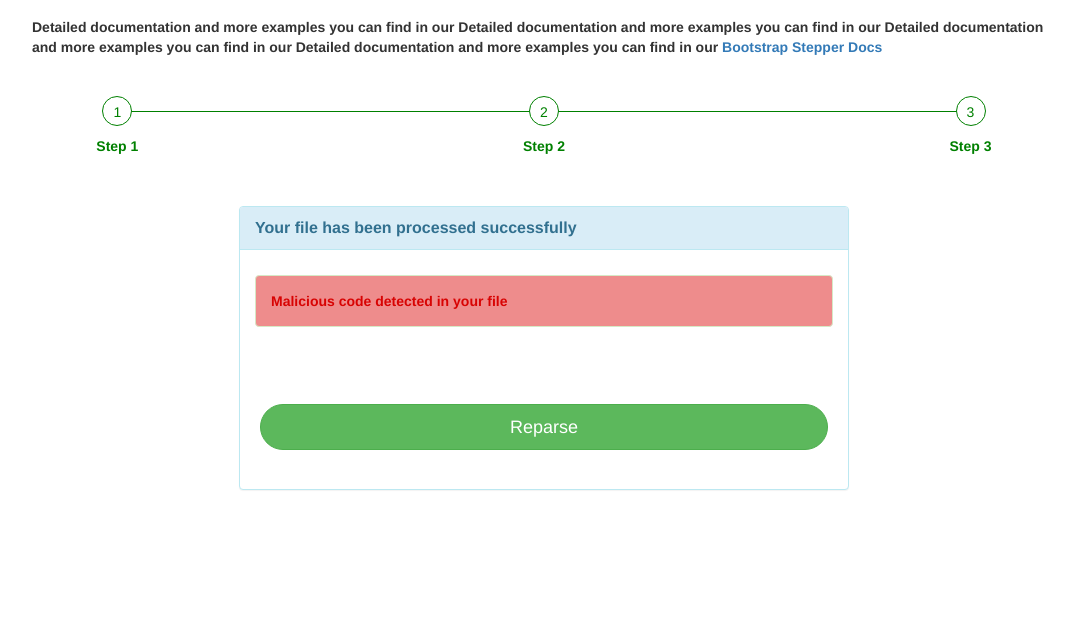
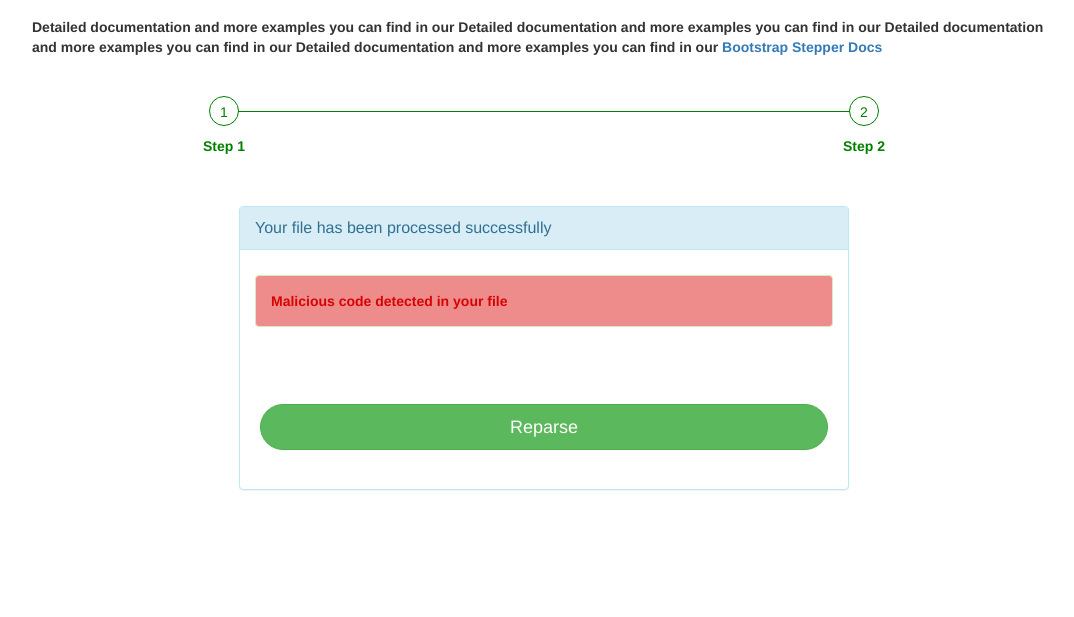
Before and after one commit to 7zllco/MaliciousPDFDetect, a Flask app: template templates/malicious.html in a window 1280 px wide. Shown: the part 183-800 px from the top of the page, without its empty margins (96-1170 px from the left). Run offline with Flask 2, Linux system fonts and the light colour scheme; the template is opened without the code that fills it, so the values that code supplies are empty; some libraries are stand-ins or nearby versions.

Commit message:
malicious html

```diff
--- a/templates/malicious.html
+++ b/templates/malicious.html
@@ -18,7 +18,7 @@
             .progressbar li{
                 list-style-type: none;
                 float:left;
-                width:33.33%;
+                width:50%;
                 position:relative;
                 text-align:center;
             }
@@ -84,7 +84,6 @@
         <ui class="progressbar">
             <li class="active" style="color:green"><strong>Step 1</strong></li>
             <li class="active" style="color:green"><strong style="color:green">Step 2</strong></li>
-            <li class="active" style="color:green"><strong style="color:green;">Step 3</li>
         </ui>
     </div>
 
```
